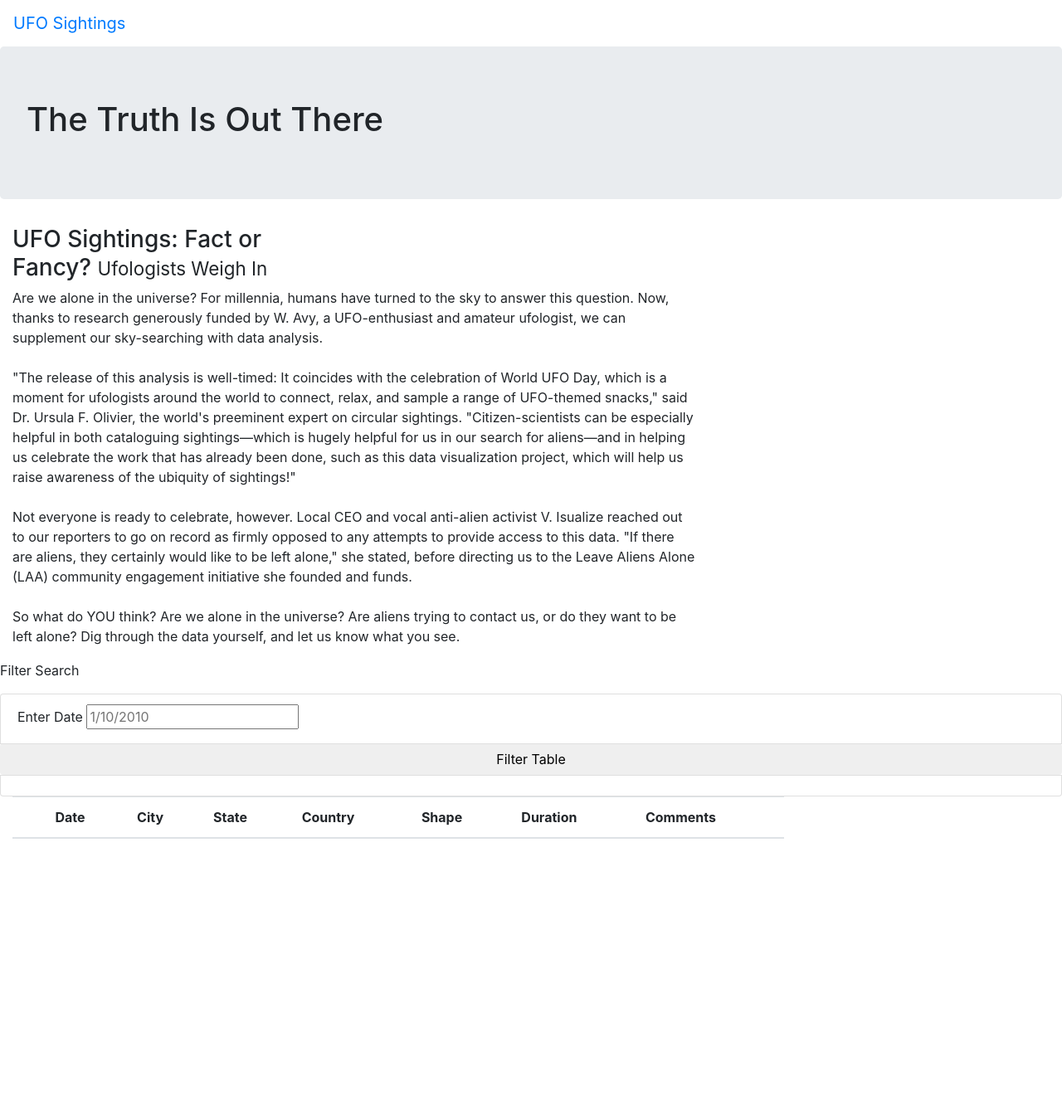
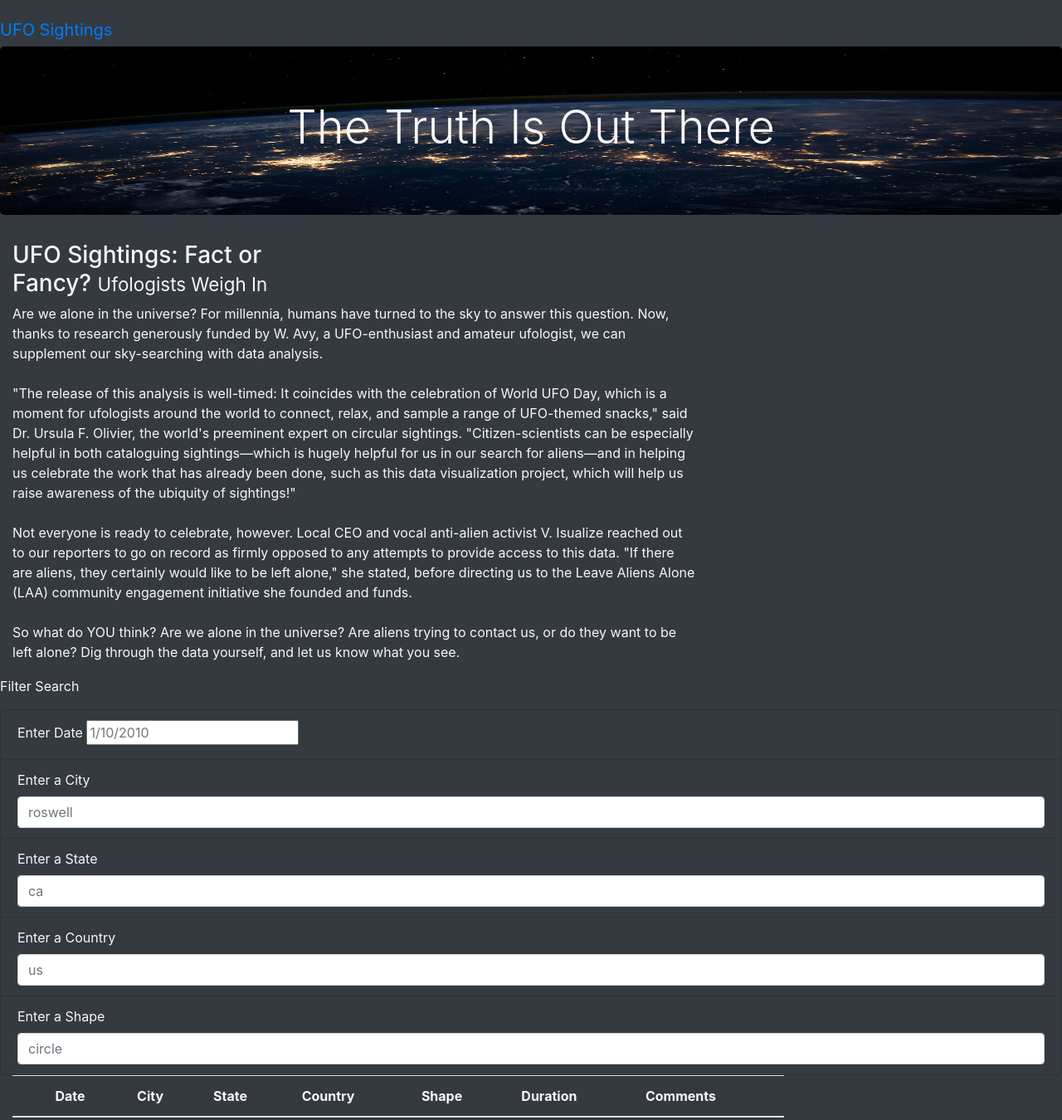
Before and after one commit to ErmaSwartz/UFOs, a plain HTML site: page index.html in a window 1280 px wide. Shown: the whole page at 83% size. Before the commit the page ends 1027 px from the top, so only its background shows below. Drawn offline with nearby package versions, Linux system fonts and the light colour scheme.

Commit message:
challenge

```diff
--- a/index.html
+++ b/index.html
@@ -12,14 +12,14 @@
       crossorigin="anonymous"
     /><link rel="stylesheet" href="static/css/style.css">
 </head>
-<body>
+<body class="bg-dark">
     <div class="wrapper">
-        <nav class="navbar navbar-expand-lg">
+        <nav class="navbar navbar-dark bg-dark navbar-expand-lg"></nav>
             <a class="navbar-brand" href="index.html">UFO Sightings</a>
         </nav>
      </div>
      <div class="jumbotron">
-        <h1>The Truth Is Out There</h1>
+        <h1 class="display-4">The Truth Is Out There</h1>
       </div>
     <div class="container-fluid">
         <div class="row">
@@ -43,19 +43,33 @@
           </div>
         </div>
       </div>
-    <form>
-    <p>Filter Search</p>
-    </form>
-    <ul class="list-group">
-        <li class="list-group-item">
+      <form class="bg-dark">
+        <p>Filter Search</p>
+        <ul class="list-group">
+          <li class="list-group-item bg-dark">
             <label for="date">Enter Date</label>
             <input type="text" placeholder="1/10/2010" id="datetime" />
-        </li>
-        <button id="filter-btn" type="button" class="btn btn-default">Filter Table</button>
-        <li class="list-group-item">
-
-        </li>
-    </ul>
+          </li>
+          <li class="list-group-item bg-dark">
+            <label for="city">Enter a City</label>
+            <input type="text" id="city" class="form-control" placeholder="roswell" />
+          </li>
+          <li class="list-group-item bg-dark">
+            <label for="state">Enter a State</label>
+            <input type="text" id="state" class="form-control" placeholder="ca" />
+          </li>
+          <li class="list-group-item bg-dark">
+            <label for="country">Enter a Country</label>
+            <input type="text" id="country" class="form-control" placeholder="us" />
+          </li>
+          <li class="list-group-item bg-dark">
+            <label for="shape">Enter a Shape</label>
+            <input type="text" id="shape" class="form-control" placeholder="circle" />
+          </li>
+        </ul>
+      </form>
+        </ul>
+       </form>
     <div class="col-md-9">
         <table class="table table-striped">
           <thead>
@@ -74,5 +88,8 @@
           <tbody></tbody>
         </table>
       </div>
+      <script src="https://cdnjs.cloudflare.com/ajax/libs/d3/4.11.0/d3.js"></script>
+      <script src="static/js/data.js"></script>
+      <script src="static/js/app.js"></script>
 </body>
 </html>
--- a/static/css/style.css
+++ b/static/css/style.css
@@ -0,0 +1,8 @@
+body {
+    color:#f7f7f7;
+}
+.jumbotron {
+    background-image: url("../images/nasa.jpg");
+    background-size: 100% 100%;
+    text-align: center;
+  }
--- a/static/js/app.js
+++ b/static/js/app.js
@@ -1,8 +1,9 @@
-// import the data from data.js
+// from data.js
 const tableData = data;
-// Reference the HTML table using d3
+
+// get table references
 var tbody = d3.select("tbody");
-//create function
+
 function buildTable(data) {
   // First, clear out any existing data
   tbody.html("");
@@ -18,32 +19,55 @@ function buildTable(data) {
     Object.values(dataRow).forEach((val) => {
       let cell = row.append("td");
       cell.text(val);
-      }
-    );
+    });
   });
 }
 
-function handleClick() {
-  // Grab the datetime value from the filter
-  let date = d3.select("#datetime").property("value");
-  let filteredData = tableData;
 
-   // Check to see if a date was entered and filter the
-  // data using that date.
-  if (date) {
-    // Apply `filter` to the table data to only keep the
-    // rows where the `datetime` value matches the filter value
-    filteredData = filteredData.filter(row => row.datetime === date);
+// 1. Create a variable to keep track of all the filters as an object.
+var filters =
+
+
+// 3. Use this function to update the filters.
+function updateFilters() {
+
+
+    // 4a. Save the element that was changed as a variable.
+    var filteredData = d3.select("label");
+
+    // 4b. Save the value that was changed as a variable.
+    let city = d3.select("label").property("City");
+    let state = d3.select("label").property("State");
+    let country = d3.select("label").property("Country");
+    let shape = d3.select("label").property("Shape");
+    // 4c. Save the id of the filter that was changed as a variable.
+
+
+    // 5. If a filter value was entered then add that filterId and value
+    // to the filters list. Otherwise, clear that filter from the filters object.
+
+
+    // 6. Call function to apply all filters and rebuild the table
+    filterTable();
+
   }
 
-   // Rebuild the table using the filtered data
-  // @NOTE: If no date was entered, then filteredData will
-  // just be the original tableData.
-  buildTable(filteredData);
-}
+  // 7. Use this function to filter the table when data is entered.
+  function filterTable() {
 
-// Attach an event to listen for the form button
-d3.selectAll("#filter-btn").on("click", handleClick);
+    // 8. Set the filtered data to the tableData.
 
-// Build the table when the page loads
-buildTable(tableData);
+
+    // 9. Loop through all of the filters and keep any data that
+    // matches the filter values
+
+
+    // 10. Finally, rebuild the table using the filtered data
+
+  }
+
+  // 2. Attach an event to listen for changes to each filter
+  d3.selectAll("#filter-btn").on("click", handleClick);
+
+  // Build the table when the page loads
+  buildTable(tableData);
```
Also changed, not shown: static/js/app1.js (added, +49 -0 lines), static/storyboard.html (+13 -0 lines), static/images/nasa.jpg (added).
